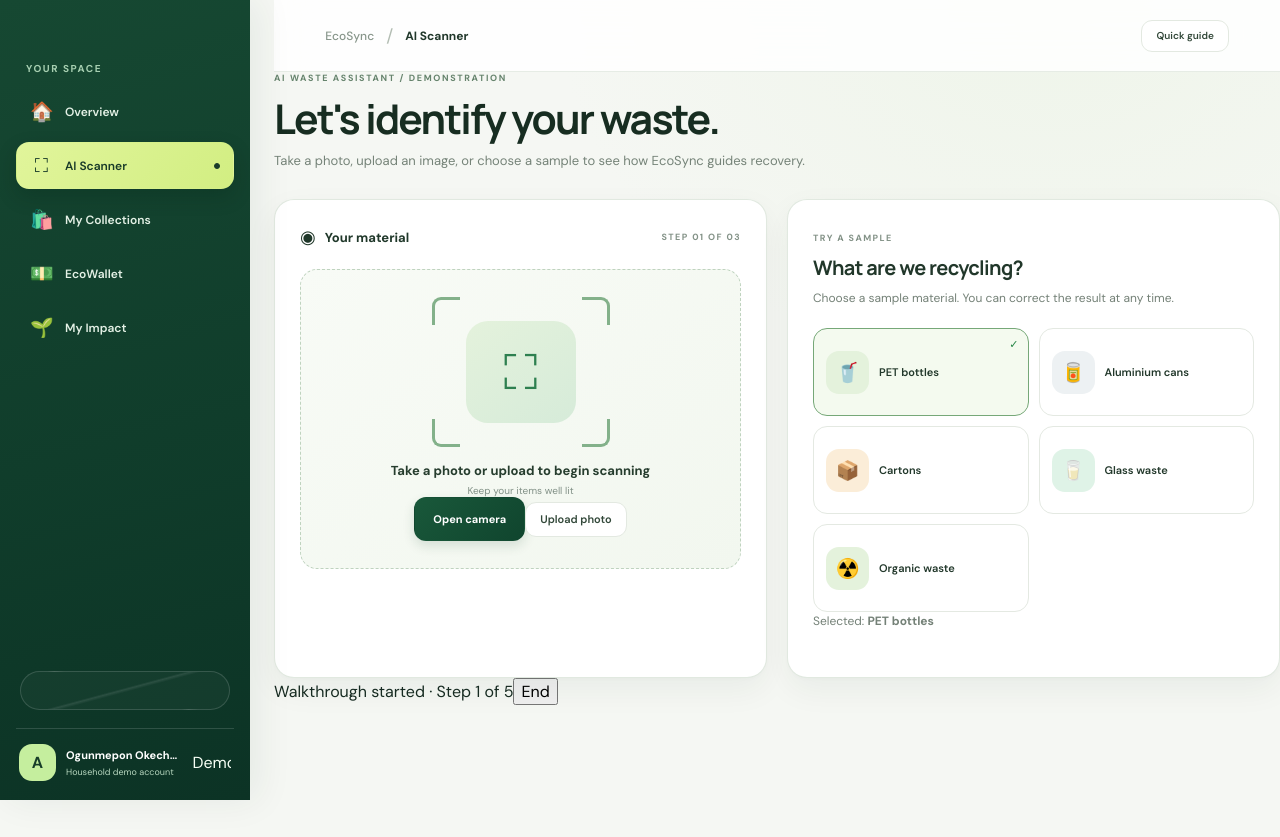
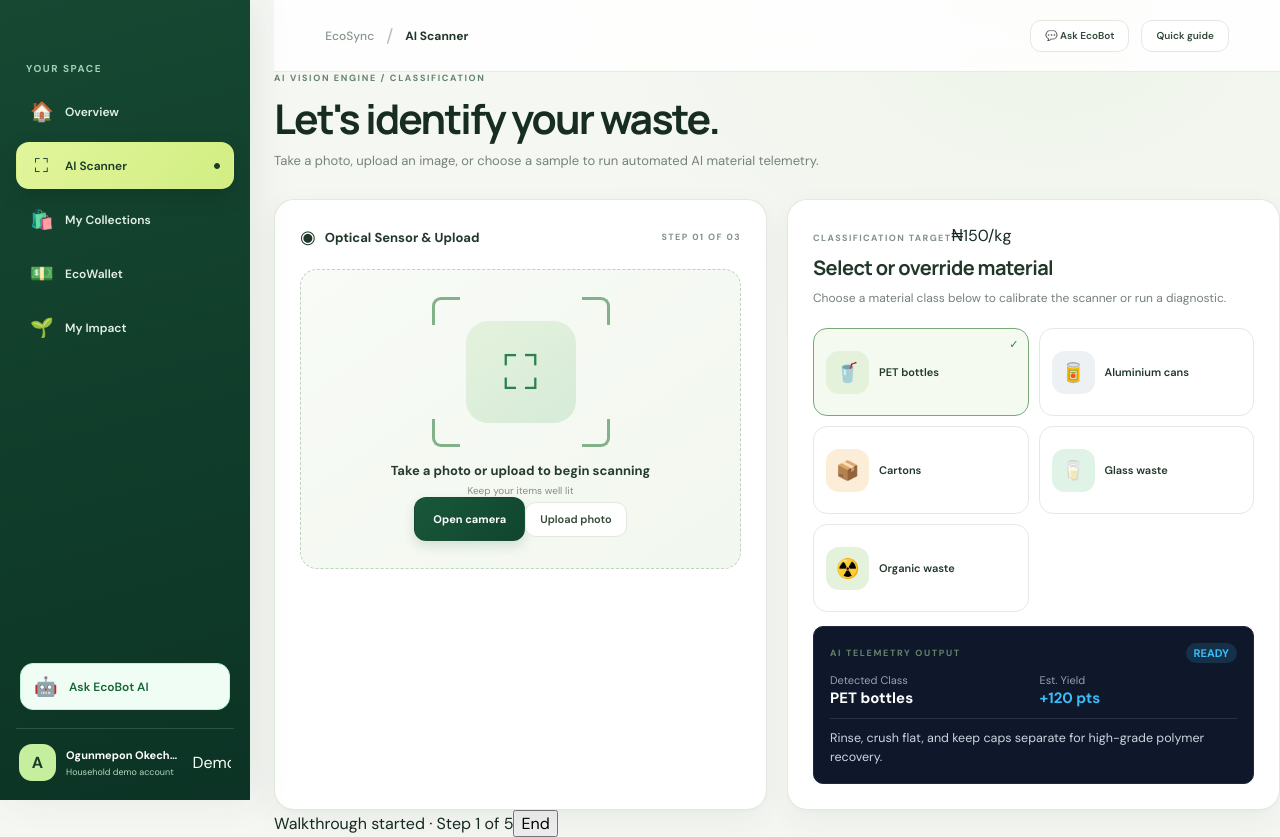
Before and after one commit to JoshKoledoye/eco-sync, a React (Vite) app: page / in a window 1280 px wide. Both pictures are taken after a click on the button "Begin walkthrough →". Before the commit the page ends 800 px from the top, so only its background shows below. Built offline with nearby package versions, Linux system fonts and the light colour scheme.

Commit message:
Enhance Dashboard with EcoBotChat integration

```diff
--- a/src/pages/Dashboard.jsx
+++ b/src/pages/Dashboard.jsx
@@ -1,20 +1,21 @@
 import { useEffect, useRef, useState } from 'react';
 import logo from './logo.jpg';
+import EcoBotChat from './EcoBotChat';
 
 const navItems = [
-  { id: 'overview', label: 'Overview', icon: '🏠' },
-  { id: 'scanner', label: 'AI Scanner', icon: '⛶' },
-  { id: 'collections', label: 'My Collections', icon: '🛍️' },
-  { id: 'wallet', label: 'EcoWallet', icon: '💵' },
-  { id: 'impact', label: 'My Impact', icon: '🌱' },
+  { id: 'overview', label: 'Overview', shortLabel: 'Home', icon: '🏠' },
+  { id: 'scanner', label: 'AI Scanner', shortLabel: 'Scan', icon: '⛶' },
+  { id: 'collections', label: 'My Collections', shortLabel: 'Pickups', icon: '🛍️' },
+  { id: 'wallet', label: 'EcoWallet', shortLabel: 'Wallet', icon: '💵' },
+  { id: 'impact', label: 'My Impact', shortLabel: 'Impact', icon: '🌱' },
 ];
 
 const sampleOptions = [
-  { label: 'PET bottles', icon: '🥤' },
-  { label: 'Aluminium cans', icon: '🥫' },
-  { label: 'Cartons', icon: '📦' },
-  { label: 'Glass waste', icon: '🥛' },
-  { label: 'Organic waste', icon: '☢️' },
+  { label: 'PET bottles', icon: '🥤', rate: '₦150/kg', points: '+120 pts', advice: 'Rinse, crush flat, and keep caps separate for high-grade polymer recovery.' },
+  { label: 'Aluminium cans', icon: '🥫', rate: '₦450/kg', points: '+210 pts', advice: 'Empty liquids completely. Do not mix with steel or tin cans.' },
+  { label: 'Cartons', icon: '📦', rate: '₦90/kg', points: '+80 pts', advice: 'Flatten dry corrugated cardboard and remove heavy plastic packing tape.' },
+  { label: 'Glass waste', icon: '🥛', rate: '₦110/kg', points: '+95 pts', advice: 'Separate clear and colored glass. Keep intact to avoid contamination.' },
+  { label: 'Organic waste', icon: '☢️', rate: '₦40/kg', points: '+50 pts', advice: 'Suitable for municipal biogas & composting hubs. Keep free of plastics.' },
 ];
 
 const stats = [
@@ -24,7 +25,7 @@ const stats = [
 ];
 const weekBars = [58, 40, 68, 82, 52, 78, 66];
 
-function Sidebar({ active, setActive, collapsed, onToggle }) {
+function Sidebar({ active, setActive, collapsed, onToggle, onOpenChat }) {
   return (
     <aside className={`sidebar ${collapsed ? 'sidebar-collapsed' : ''}`}>
       <button
@@ -58,7 +59,10 @@ function Sidebar({ active, setActive, collapsed, onToggle }) {
       </nav>
 
       <div className="sidebar-footer">
-        <div className="mini-device" />
+        <button type="button" className="nav-item chatbot-trigger-btn" onClick={onOpenChat}>
+          <span className="nav-icon">🤖</span>
+          <span className="nav-label">Ask EcoBot AI</span>
+        </button>
       </div>
 
       <div className="profile-card">
@@ -106,18 +110,39 @@ function ScannerView() {
   const [stream, setStream] = useState(null);
   const [capturedPhoto, setCapturedPhoto] = useState('');
   const [cameraError, setCameraError] = useState('');
+  const [isAnalyzing, setIsAnalyzing] = useState(false);
+  const [scanResult, setScanResult] = useState(null);
 
   const videoRef = useRef(null);
   const fileInputRef = useRef(null);
+
+  const currentSampleObj = sampleOptions.find((s) => s.label === selectedSample) || sampleOptions[0];
 
   useEffect(() => {
     if (videoRef.current && stream) videoRef.current.srcObject = stream;
     return () => stream?.getTracks().forEach((track) => track.stop());
   }, [stream]);
 
+  function runAiAnalysis(materialLabel) {
+    setIsAnalyzing(true);
+    setScanResult(null);
+    setTimeout(() => {
+      const match = sampleOptions.find((s) => s.label === materialLabel) || sampleOptions[0];
+      setIsAnalyzing(false);
+      setScanResult({
+        material: match.label,
+        confidence: (94.5 + Math.random() * 4.2).toFixed(1),
+        rate: match.rate,
+        points: match.points,
+        advice: match.advice,
+      });
+    }, 900);
+  }
+
   async function openCamera() {
     setCameraError('');
     setCapturedPhoto('');
+    setScanResult(null);
     if (!navigator.mediaDevices?.getUserMedia) {
       setCameraError('Camera access is not available in this browser. Try uploading an image file instead.');
       return;
@@ -125,9 +150,9 @@ function ScannerView() {
     try {
       setStream(await navigator.mediaDevices.getUserMedia({ audio: false, video: { facingMode: { ideal: 'environment' } } }));
     } catch (error) {
-      if (error.name === 'NotAllowedError' || error.name === 'SecurityError') setCameraError('Camera permission was denied. Allow camera access in your browser settings or upload an image.');
+      if (error.name === 'NotAllowedError' || error.name === 'SecurityError') setCameraError('Camera permission was denied. Allow camera access or upload an image.');
       else if (error.name === 'NotFoundError' || error.name === 'DevicesNotFoundError') setCameraError('No camera was found on this device. Use upload instead.');
-      else setCameraError('Could not open the camera. Check that it is connected or upload an image.');
+      else setCameraError('Could not open the camera. Check your device settings or upload an image.');
     }
   }
 
@@ -143,8 +168,10 @@ function ScannerView() {
     canvas.width = video.videoWidth;
     canvas.height = video.videoHeight;
     canvas.getContext('2d').drawImage(video, 0, 0, canvas.width, canvas.height);
-    setCapturedPhoto(canvas.toDataURL('image/jpeg', 0.9));
+    const photoUrl = canvas.toDataURL('image/jpeg', 0.9);
+    setCapturedPhoto(photoUrl);
     stopCamera();
+    runAiAnalysis(selectedSample);
   }
 
   function handleFileUpload(event) {
@@ -159,6 +186,7 @@ function ScannerView() {
     const reader = new FileReader();
     reader.onload = () => {
       setCapturedPhoto(reader.result);
+      runAiAnalysis(selectedSample);
     };
     reader.onerror = () => {
       setCameraError('Failed to read the uploaded file.');
@@ -170,9 +198,9 @@ function ScannerView() {
   return (
     <section className="page-view scanner-view">
       <div className="page-header compact-header">
-        <div className="eyebrow">AI WASTE ASSISTANT / DEMONSTRATION</div>
+        <div className="eyebrow">AI VISION ENGINE / CLASSIFICATION</div>
         <h1>Let&apos;s identify your waste.</h1>
-        <p>Take a photo, upload an image, or choose a sample to see how EcoSync guides recovery.</p>
+        <p>Take a photo, upload an image, or choose a sample to run automated AI material telemetry.</p>
       </div>
 
       <input
@@ -187,7 +215,7 @@ function ScannerView() {
       <div className="scanner-layout">
         <div className="camera-card panel-card">
           <div className="panel-topline">
-            <div className="panel-badge"><span className="mini-icon">◉</span>Your material</div>
+            <div className="panel-badge"><span className="mini-icon">◉</span>Optical Sensor &amp; Upload</div>
             <span className="step-indicator">STEP 01 OF 03</span>
           </div>
           <div className={`camera-box ${stream || capturedPhoto ? 'camera-box-live' : ''}`}>
@@ -195,10 +223,10 @@ function ScannerView() {
               <>
                 <div className="camera-live-frame">
                   <video ref={videoRef} className="camera-video" autoPlay muted playsInline aria-label="Live camera preview" />
-                  <span className="camera-live-indicator"><span /> Camera on</span>
+                  <span className="camera-live-indicator"><span /> LIVE FEED</span>
                 </div>
-                <p>Take a photo to scan now</p>
-                <small>Keep items well lit and in focus</small>
+                <p>Align waste item inside the frame</p>
+                <small>Ensure clear lighting for optimal material detection</small>
                 <div className="camera-controls">
                   <button type="button" className="cta-button dark" onClick={takePhoto}>Take photo</button>
                   <button type="button" className="secondary-button" onClick={() => fileInputRef.current?.click()}>Upload photo</button>
@@ -209,12 +237,14 @@ function ScannerView() {
               <>
                 <div className="camera-live-frame">
                   <img className="camera-video" src={capturedPhoto} alt="Captured or uploaded photo of the material" />
+                  {isAnalyzing && <div className="scan-laser" />}
                 </div>
-                <p>Photo ready</p>
-                <small>Your photo stays in this browser session.</small>
+                <p>{isAnalyzing ? 'AI analyzing material composition...' : 'Image verified for recovery'}</p>
+                <small>Processed instantly via Vision API</small>
                 <div className="camera-controls">
                   <button type="button" className="cta-button dark" onClick={openCamera}>Retake photo</button>
                   <button type="button" className="secondary-button" onClick={() => fileInputRef.current?.click()}>Upload new</button>
+                  <button type="button" className="secondary-button" onClick={() => { setCapturedPhoto(''); setScanResult(null); }}>Reset</button>
                 </div>
               </>
             ) : (
@@ -239,19 +269,52 @@ function ScannerView() {
         </div>
 
         <div className="sample-card panel-card">
-          <div className="sample-header"><span className="step-indicator">TRY A SAMPLE</span></div>
-          <h2>What are we recycling?</h2>
-          <p>Choose a sample material. You can correct the result at any time.</p>
+          <div className="sample-header">
+            <span className="step-indicator">CLASSIFICATION TARGET</span>
+            <span className="badge-pill">{currentSampleObj.rate}</span>
+          </div>
+          <h2>Select or override material</h2>
+          <p>Choose a material class below to calibrate the scanner or run a diagnostic.</p>
           <div className="sample-grid">
             {sampleOptions.map((sample) => (
-              <button className={`sample-item ${selectedSample === sample.label ? 'selected' : ''}`} key={sample.label} type="button" aria-pressed={selectedSample === sample.label} onClick={() => setSelectedSample(sample.label)}>
+              <button
+                className={`sample-item ${selectedSample === sample.label ? 'selected' : ''}`}
+                key={sample.label}
+                type="button"
+                aria-pressed={selectedSample === sample.label}
+                onClick={() => {
+                  setSelectedSample(sample.label);
+                  if (capturedPhoto) runAiAnalysis(sample.label);
+                }}
+              >
                 <span className="sample-icon">{sample.icon}</span>
                 <span>{sample.label}</span>
                 {selectedSample === sample.label && <span className="tick-pill">✓</span>}
               </button>
             ))}
           </div>
-          <p className="sample-selection" role="status">Selected: <strong>{selectedSample}</strong></p>
+
+          <div className="ai-result-box">
+            <div className="ai-result-header">
+              <span className="eyebrow">AI TELEMETRY OUTPUT</span>
+              <span className="confidence-badge">
+                {isAnalyzing ? 'ANALYZING...' : scanResult ? `${scanResult.confidence}% MATCH` : 'READY'}
+              </span>
+            </div>
+            <div className="ai-result-metrics">
+              <div>
+                <small>Detected Class</small>
+                <strong>{scanResult ? scanResult.material : selectedSample}</strong>
+              </div>
+              <div>
+                <small>Est. Yield</small>
+                <strong className="emerald-text">{scanResult ? scanResult.points : currentSampleObj.points}</strong>
+              </div>
+            </div>
+            <p className="ai-advice">
+              {scanResult ? scanResult.advice : currentSampleObj.advice}
+            </p>
+          </div>
         </div>
       </div>
     </section>
@@ -406,6 +469,7 @@ export default function Dashboard() {
   const [showWalkthrough, setShowWalkthrough] = useState(true);
   const [walkthroughStep, setWalkthroughStep] = useState(0);
   const [sidebarCollapsed, setSidebarCollapsed] = useState(false);
+  const [isChatOpen, setIsChatOpen] = useState(false);
 
   const pageTitle = navItems.find((item) => item.id === activeView)?.label ?? 'Overview';
   const goToScanner = () => setActiveView('scanner');
@@ -431,19 +495,71 @@ export default function Dashboard() {
         .sidebar-is-collapsed .nav-item { justify-content:center; padding-left:8px; padding-right:8px; }
         .sidebar-is-collapsed .profile-card { justify-content:center; padding-left:6px; padding-right:6px; }
         .dashboard-logo { max-height: 40px; width: auto; margin-bottom: 12px; display: block; }
+
+        /* Chat Drawer Styles */
+        .chat-backdrop { position: fixed; inset: 0; background: rgba(15, 23, 42, 0.5); display: flex; justify-content: flex-end; z-index: 100; backdrop-filter: blur(2px); animation: fadeIn 200ms ease; }
+        .chat-drawer { width: 100%; max-width: 420px; background: #ffffff; height: 100%; display: flex; flex-direction: column; box-shadow: -10px 0 30px rgba(0,0,0,0.15); animation: slideLeft 250ms cubic-bezier(.2,.75,.25,1); }
+        @keyframes slideLeft { from { transform: translateX(100%); } to { transform: translateX(0); } }
+        @keyframes fadeIn { from { opacity: 0; } to { opacity: 1; } }
+        .chat-header { display: flex; align-items: center; justify-content: space-between; padding: 18px 20px; border-bottom: 1px solid #e2e8f0; background: #f8fafc; }
+        .chat-title-group { display: flex; align-items: center; gap: 12px; }
+        .chat-avatar-icon { font-size: 24px; width: 40px; height: 40px; border-radius: 10px; background: #e0f2fe; display: grid; place-items: center; }
+        .chat-title-group h3 { margin: 0; font-size: 16px; font-weight: 700; color: #0f172a; }
+        .chat-status { font-size: 11px; color: #0284c7; font-weight: 600; }
+        .close-button { background: #f1f5f9; border: none; width: 32px; height: 32px; border-radius: 50%; font-size: 18px; cursor: pointer; display: grid; place-items: center; }
+        .chat-messages { flex: 1; overflow-y: auto; padding: 20px; display: flex; flex-direction: column; gap: 12px; background: #f8fafc; }
+        .chat-bubble { max-width: 82%; padding: 12px 16px; border-radius: 14px; font-size: 13.5px; line-height: 1.5; }
+        .chat-bubble.bot { background: #ffffff; color: #0f172a; border: 1px solid #e2e8f0; align-self: flex-start; border-bottom-left-radius: 4px; }
+        .chat-bubble.user { background: #0284c7; color: #ffffff; align-self: flex-end; border-bottom-right-radius: 4px; }
+        .typing-indicator span { display: inline-block; width: 6px; height: 6px; border-radius: 50%; background: #94a3b8; animation: bounce 1.4s infinite ease-in-out both; margin: 0 2px; }
+        .typing-indicator span:nth-child(2) { animation-delay: 0.2s; }
+        .typing-indicator span:nth-child(3) { animation-delay: 0.4s; }
+        @keyframes bounce { 0%, 80%, 100% { transform: scale(0); } 40% { transform: scale(1.0); } }
+        .chat-input-bar { padding: 16px 20px; background: #ffffff; border-top: 1px solid #e2e8f0; display: flex; gap: 10px; }
+        .chat-input-bar input { flex: 1; padding: 10px 14px; border-radius: 8px; border: 1px solid #e2e8f0; font-size: 13.5px; outline: none; }
+        .chat-input-bar input:focus { border-color: #0284c7; box-shadow: 0 0 0 3px rgba(2, 132, 199, 0.1); }
+        .chatbot-trigger-btn { background: #f0fdf4 !important; color: #166534 !important; border: 1px solid #bbf7d0 !important; font-weight: 600; margin-top: auto; }
+
+        /* AI Scanner Telemetry Output Box */
+        .ai-result-box { margin-top: 14px; padding: 16px; border-radius: 10px; background: #0f172a; color: #f8fafc; border: 1px solid #1e293b; }
+        .ai-result-header { display: flex; align-items: center; justify-content: space-between; margin-bottom: 10px; }
+        .ai-result-metrics { display: grid; grid-template-columns: 1fr 1fr; gap: 12px; padding-bottom: 10px; border-bottom: 1px solid rgba(255,255,255,0.1); margin-bottom: 10px; }
+        .ai-result-metrics small { display: block; font-size: 11px; color: #94a3b8; }
+        .ai-result-metrics strong { font-size: 15px; color: #fff; }
+        .emerald-text { color: #38bdf8 !important; }
+        .ai-advice { margin: 0; font-size: 12.5px !important; color: #cbd5e1 !important; line-height: 1.5; }
+        .confidence-badge { font-size: 11px; font-weight: 700; color: #38bdf8; background: rgba(56, 189, 248, 0.15); padding: 3px 8px; border-radius: 999px; }
+        .scan-laser { position: absolute; left: 0; right: 0; height: 2px; background: #38bdf8; box-shadow: 0 0 10px #38bdf8; animation: scan-sweep 1.8s ease-in-out infinite; pointer-events: none; }
+        @keyframes scan-sweep { 0%, 100% { top: 10%; } 50% { top: 90%; } }
+
         @keyframes dashboard-enter { from { opacity:0; transform:translateY(8px); } to { opacity:1; transform:translateY(0); } }
         @keyframes dashboard-rise { from { opacity:0; transform:translateY(12px); } to { opacity:1; transform:translateY(0); } }
         @media (min-width: 900px) { .sidebar-is-collapsed .sidebar { width:88px; min-width:88px; } .sidebar-is-collapsed .main-panel { min-width:0; } }
         @media (max-width: 899px) { .sidebar-collapse-button { display:none; } .sidebar-is-collapsed .sidebar-wordmark, .sidebar-is-collapsed .sidebar-label, .sidebar-is-collapsed .nav-label, .sidebar-is-collapsed .profile-copy, .sidebar-is-collapsed .profile-tag { opacity:initial; width:auto; overflow:visible; pointer-events:auto; } .sidebar-is-collapsed .nav-item { justify-content:initial; } .sidebar-is-collapsed .profile-card { justify-content:initial; } }
         @media (prefers-reduced-motion: reduce) { *, *::before, *::after { animation-duration:.01ms !important; animation-iteration-count:1 !important; scroll-behavior:auto !important; transition-duration:.01ms !important; } }
       `}</style>
-      <Sidebar active={activeView} setActive={setActiveView} collapsed={sidebarCollapsed} onToggle={() => setSidebarCollapsed((value) => !value)} />
+
+      <Sidebar
+        active={activeView}
+        setActive={setActiveView}
+        collapsed={sidebarCollapsed}
+        onToggle={() => setSidebarCollapsed((value) => !value)}
+        onOpenChat={() => setIsChatOpen(true)}
+      />
+
       <main className="main-panel">
         <header className="topbar">
           <div className="breadcrumb"><span>EcoSync</span><span className="crumb-divider">/</span><span>{pageTitle}</span></div>
-          <div className="topbar-actions"><button type="button" className="secondary-button small" onClick={() => setShowWalkthrough(true)}>Quick guide</button></div>
+          <div className="topbar-actions">
+            <button type="button" className="secondary-button small" onClick={() => setIsChatOpen(true)}>💬 Ask EcoBot</button>
+            <button type="button" className="secondary-button small" onClick={() => setShowWalkthrough(true)}>Quick guide</button>
+          </div>
         </header>
+
         <div key={activeView}>{renderedView}</div>
+
+        <EcoBotChat isOpen={isChatOpen} onClose={() => setIsChatOpen(false)} />
+
         {showWalkthrough && <WalkthroughModal onClose={() => setShowWalkthrough(false)} onBegin={beginWalkthrough} />}
         {walkthroughStep > 0 && <div className="walkthrough-progress" role="status">Walkthrough started · Step {walkthroughStep} of 5<button type="button" onClick={() => setWalkthroughStep(0)}>End</button></div>}
       </main>
```
